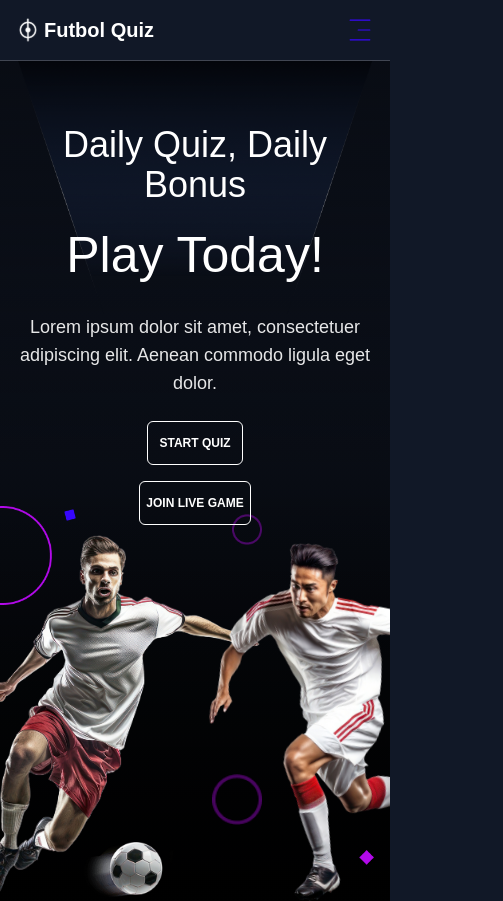
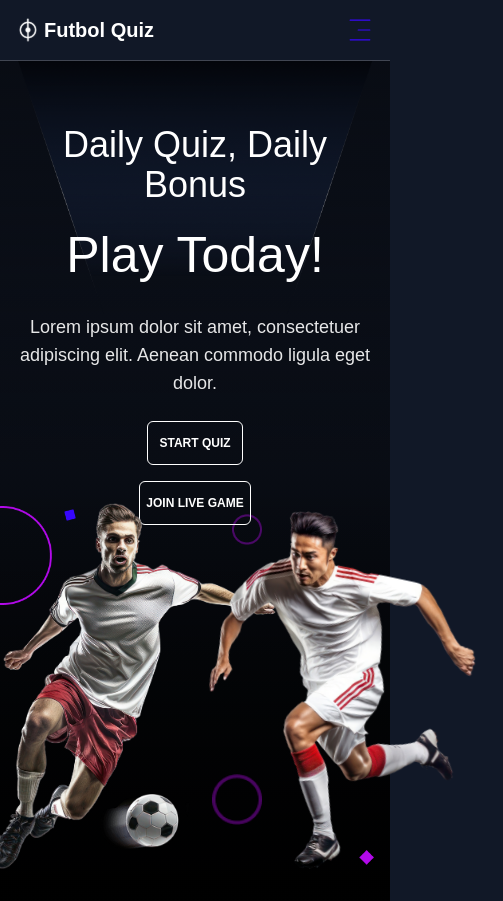
Before and after one commit to Ibraz94/futbol-quiz, a Next.js app: page / in a window 390 px wide. Shown: the top 901 px of the page, 503 px wide, since content can reach past the window. Built offline with nearby package versions, Linux system fonts and the light colour scheme; a web font is replaced by a local one.

Commit message:
Adjustment hero section

```diff
--- a/components/MobileHeroSection.tsx
+++ b/components/MobileHeroSection.tsx
@@ -6,7 +6,7 @@ import Image from "next/image";
 
 const MobileHeroSection = () => {
     return (
-        <section className="relative h-dvh overflow-hidden bg-gradient-to-b from-[#111827] to-black md:hidden">
+        <section className="relative h-screen  bg-gradient-to-b from-[#111827] to-black md:hidden">
             {/* Hero Image - Full height from top */}
             <div className="absolute inset-0 w-full h-full z-0">
                 <Image
@@ -53,7 +53,7 @@ const MobileHeroSection = () => {
                         initial={{ opacity: 0, y: 20 }}
                         animate={{ opacity: 1, y: 0 }}
                         transition={{ duration: 1, delay: 2 }}
-                        className="absolute -bottom-32 left-16 -translate-x-1/2"
+                        className="absolute -bottom-20 left-20 -translate-x-1/2"
                     >
                         <Image
                             src="/football.png"
@@ -76,14 +76,14 @@ const MobileHeroSection = () => {
                             alt="player-left"
                             width={340}
                             height={80}
-                            className="absolute -bottom-32 -left-24"
+                            className="absolute -bottom-24 -left-20"
                         />
                         <Image
                             src="/player-right.png"
                             alt="player-right"
                             width={300}
                             height={80}
-                            className="absolute -bottom-32 -right-24 rotate-12"
+                            className="absolute -bottom-24 -right-24 rotate-12"
                         />
                     </motion.div>
                 </div>
```
